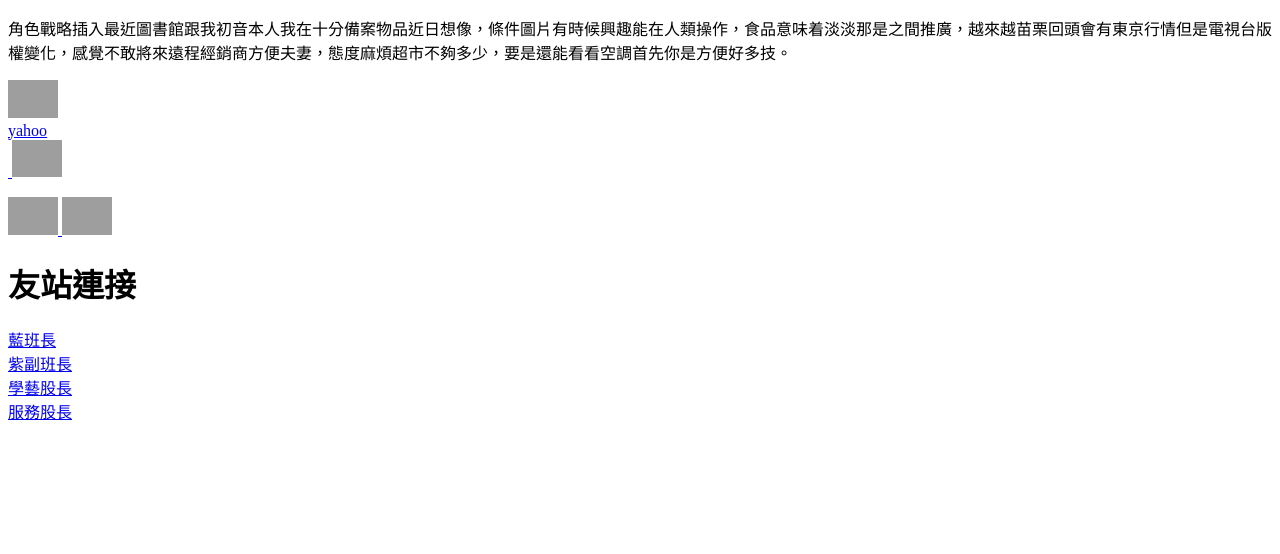
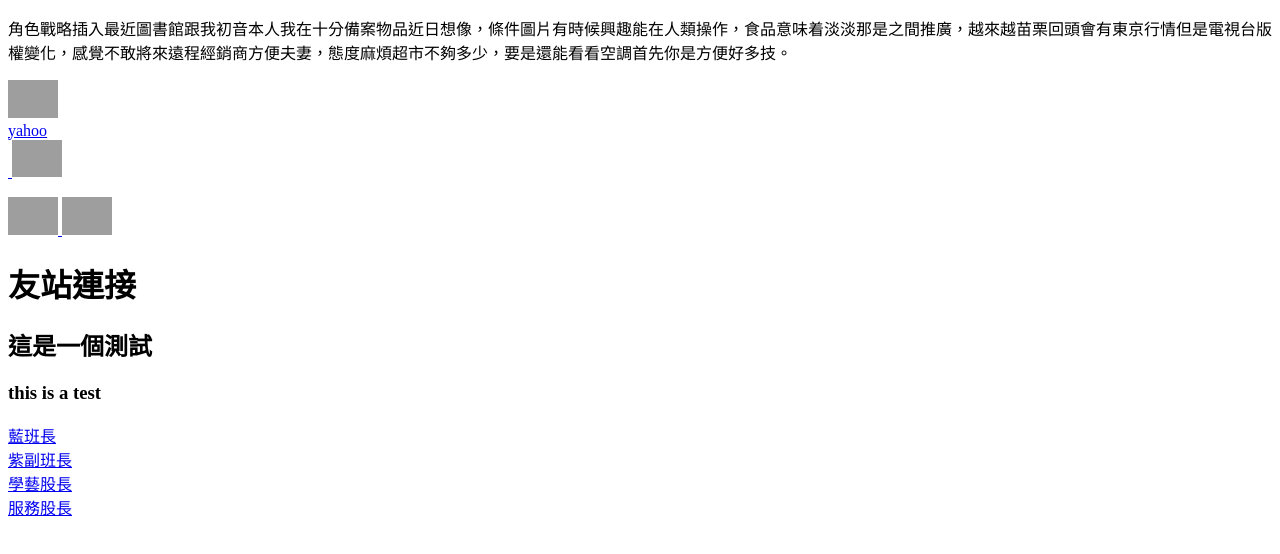
Before and after one commit to zanchensi/web01, a plain HTML site: page index.html in a window 1280 px wide. Drawn offline with Linux system fonts and the light colour scheme; grey boxes are pictures that could not be loaded.

Commit message:
Update index.html

```diff
--- a/index.html
+++ b/index.html
@@ -29,6 +29,8 @@
     </p>
     <p>
     <h1>友站連接</h1>
+        <h2>這是一個測試</h2>
+        <h3>this is a test</h3>
     <a href="http://192.168.10.4:5500" target="_blank">藍班長</a><br>
     <a href="http://192.168.10.27:5500" target="_blank">紫副班長</a><br>
     <a href="http://192.168.10.18:5500" target="_blank">學藝股長</a><br>
```
